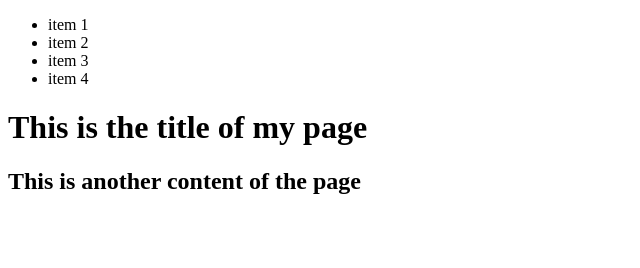
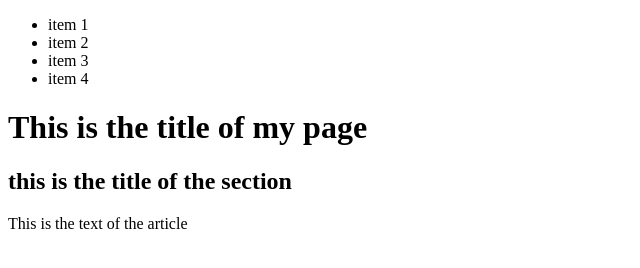
Before and after one commit to oscarArmenta00/batch, a plain HTML site: page index.html in a window 1280 px wide. Shown: the whole page, without its empty margins (0-640 px from the left). Drawn offline with Linux system fonts and the light colour scheme.

Commit message:
this is the second commit. To test git functionality

```diff
--- a/index.html
+++ b/index.html
@@ -21,7 +21,10 @@
     </div>
 
     <div>
-        <h2>This is another content of the page</h2>
+        <section>
+            <h2>this is the title of the section</h2>
+            <article>This is the text of the article</article>
+        </section>
     </div>
 </body>
 </html>
```
